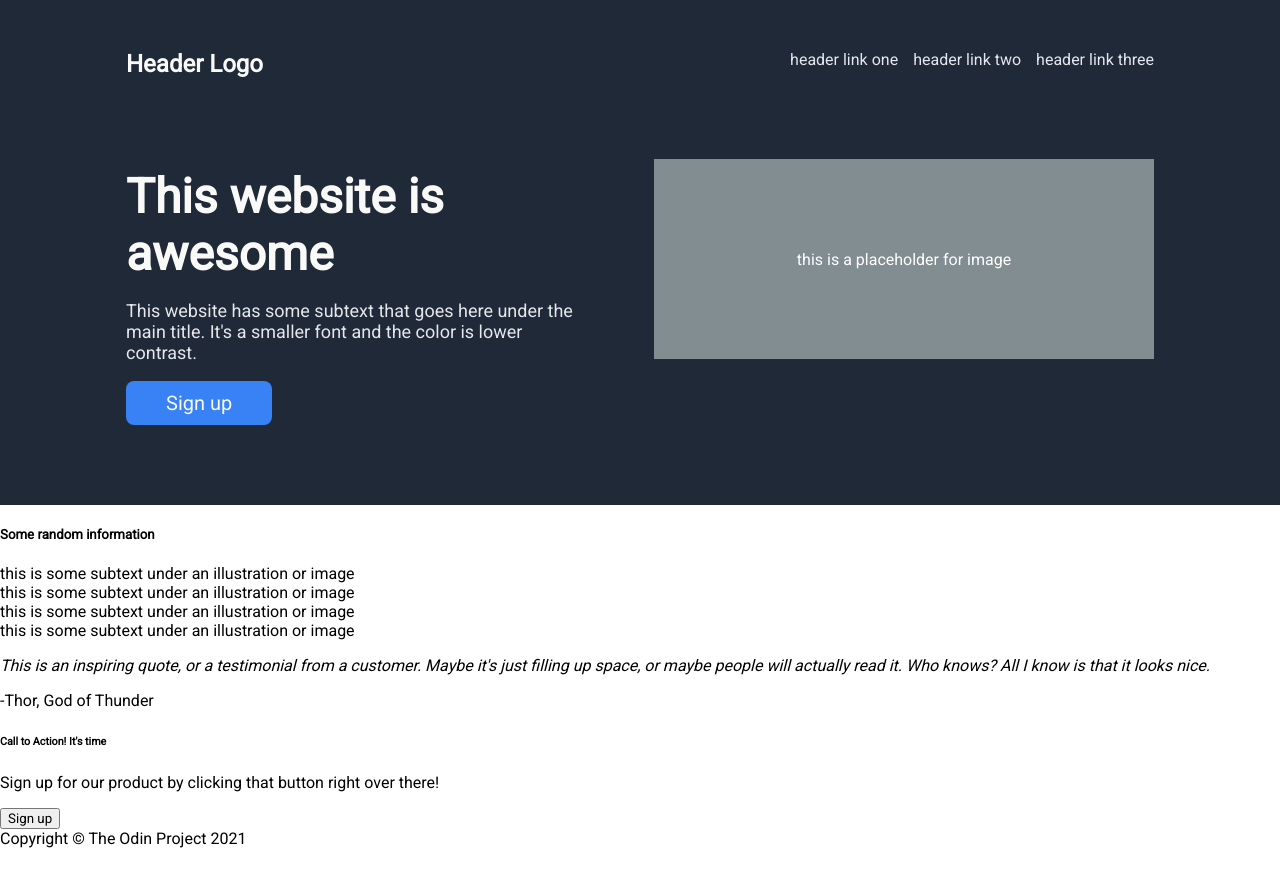
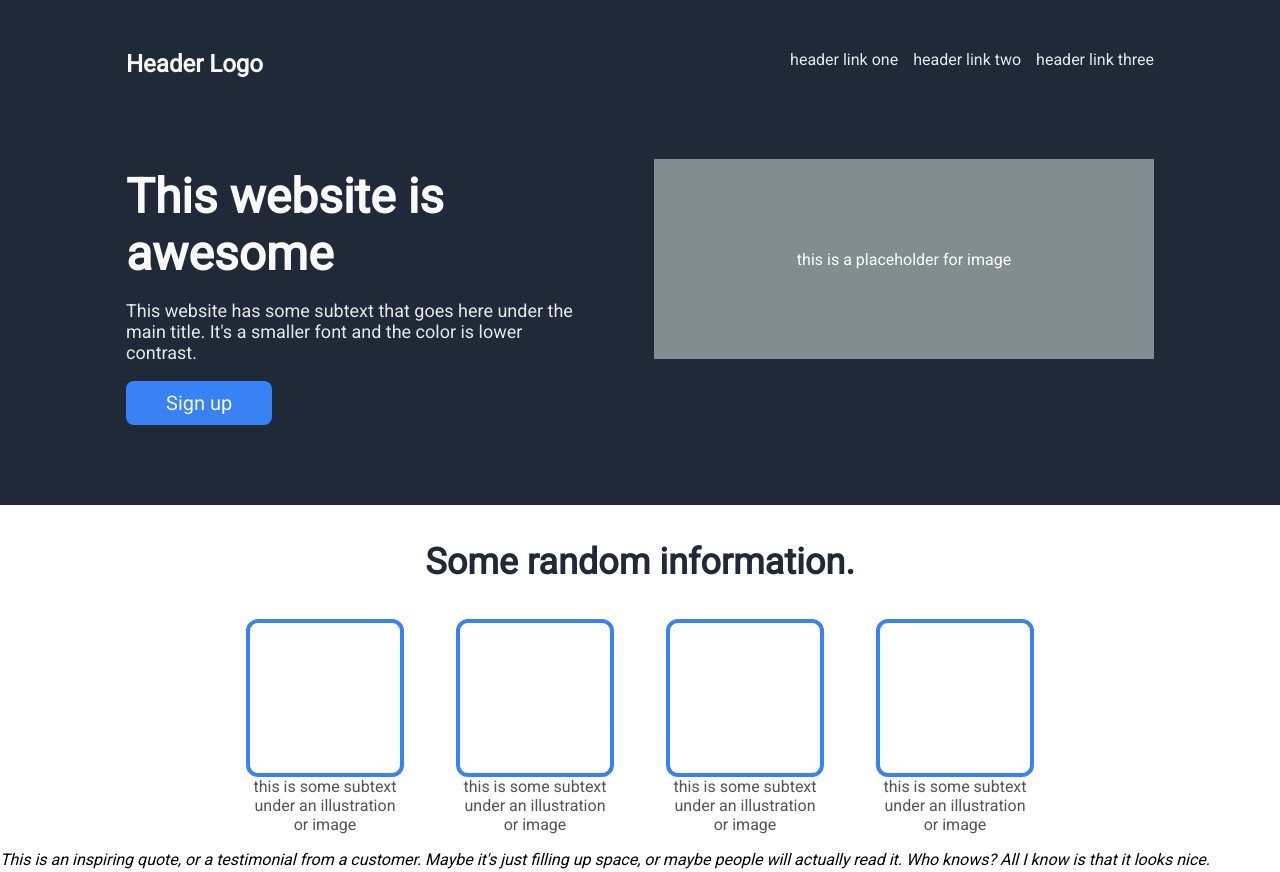
Before and after one commit to Ereiclo/landing_page, a plain HTML site: page index.html in a window 1280 px wide. Shown: the top 872 px of the page. Before the commit the page ends 848 px from the top, so only its background shows below. Drawn offline with Linux system fonts and the light colour scheme.

Commit message:
finished random information section

```diff
--- a/index.html
+++ b/index.html
@@ -34,7 +34,7 @@
         </div>
         </div>
     <div class="images">
-        <h5>Some random information</h5>
+        <p>Some random information.</p>
         <div class="images-wrapper">
             <div class="image-wrapper">
                 <div class="image"></div>
--- a/style.css
+++ b/style.css
@@ -74,6 +74,7 @@ li {
 
 
 
+
 a{
     color: #e5e7eb;
     text-decoration: none;
@@ -98,3 +99,44 @@ a{
     /* flex: 1 1 100%; */
 
 }
+
+.images{
+    display: flex;
+    flex-direction: column;
+    align-items: center;
+}
+
+.images-wrapper{
+    display: flex;
+    flex-wrap: wrap;
+    gap: 60px;
+}
+
+
+.image-wrapper{
+    max-width: 150px;
+    flex: 1 1 100%;
+    text-align:center;
+    display: flex;
+    flex-direction: column;
+    align-items: center;
+}
+
+.subtext{
+    color: rgb(86, 83, 83);
+}
+
+.image{
+    height: 150px;
+    width: 100%;
+    border: 4px;
+    border-style: solid;
+    border-color: #3882f6;
+    border-radius: 12px;
+}
+
+.images p{
+    font-size: 36px;
+    font-weight: 800;
+    color: #1f2937;
+}
```
